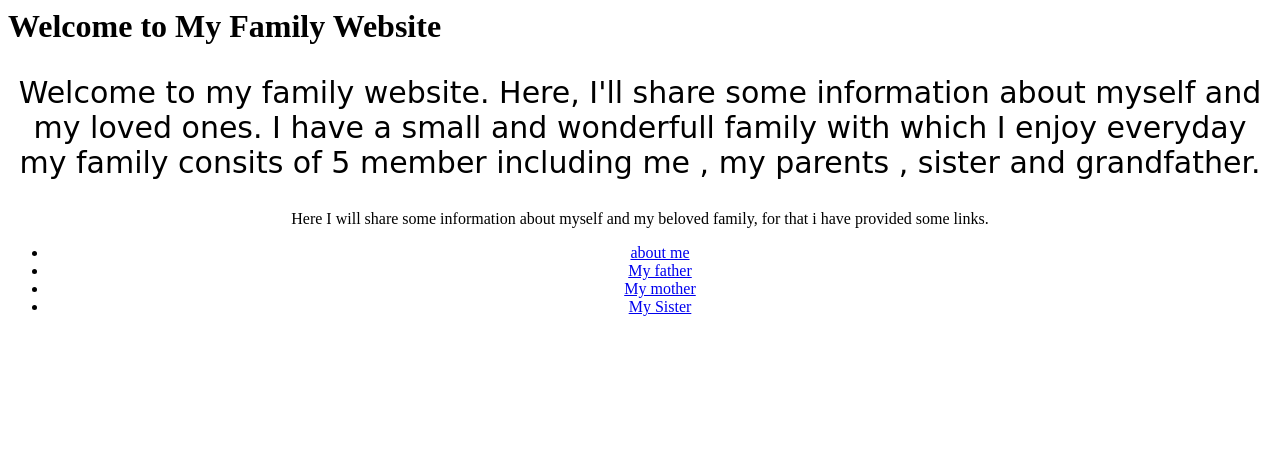
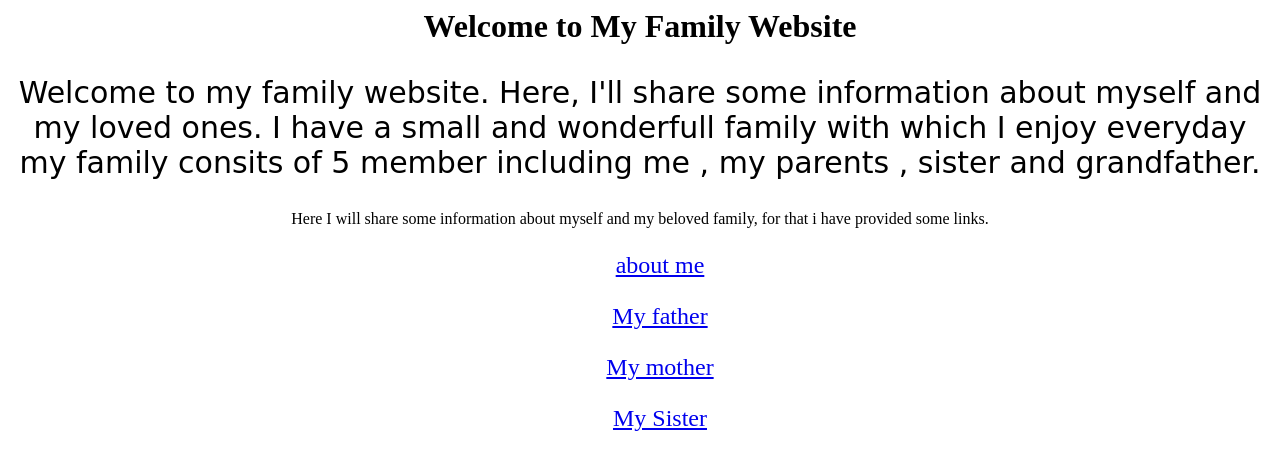
Before and after one commit to Ayush090QW/project, a plain HTML site: page index.html in a window 1280 px wide. Drawn offline with Linux system fonts and the light colour scheme.

Commit message:
Update index.html

```diff
--- a/index.html
+++ b/index.html
@@ -4,15 +4,15 @@
 </head>
 <body>
 <header>
-   <center></center> <h1>Welcome to My Family Website</h1></center>
+   <center> <h1 style="font-family:algerian;">Welcome to My Family Website</h1></center>
 </header>
 <center><p style="font-size:30px;font-family:cursive;">Welcome to my family website. Here, I'll share some information about myself and my loved ones. I have a small and wonderfull family with which I enjoy everyday my family consits of 5 member including me , my parents , sister and grandfather.</p></center>
 <center><p>Here I will share some information about myself and my beloved family, for that i have provided some links.</p></center>
-<center><ul>
-        <li><a href="aboutme.html">about me</a></li>
-        <li><a href="Father.html">My father</a></li>
-        <li><a href="Mother.html">My mother</a></li>
-        <li><a href="Sister.html">My Sister</a></li>
+<center><ul list-style-type="none">
+        <li style="padding:8px;margin:8px;color:white;text-decoration:none;font-size:24px;bacground:rgba(45,55,65,0.4);"><a href="aboutme.html">about me</a></li>
+        <li style="padding:8px;margin:8px;color:white;text-decoration:none;font-size:24px;bacground:rgba(45,55,65,0.4);"><a href="Father.html">My father</a></li>
+        <li style="padding:8px;margin:8px;color:white;text-decoration:none;font-size:24px;bacground:rgba(45,55,65,0.4);"><a href="Mother.html">My mother</a></li>
+        <li style="padding:8px;margin:8px;color:white;text-decoration:none;font-size:24px;bacground:rgba(45,55,65,0.4);"><a href="Sister.html">My Sister</a></li>
 </ul></center>
 </body>
 </html>
```
